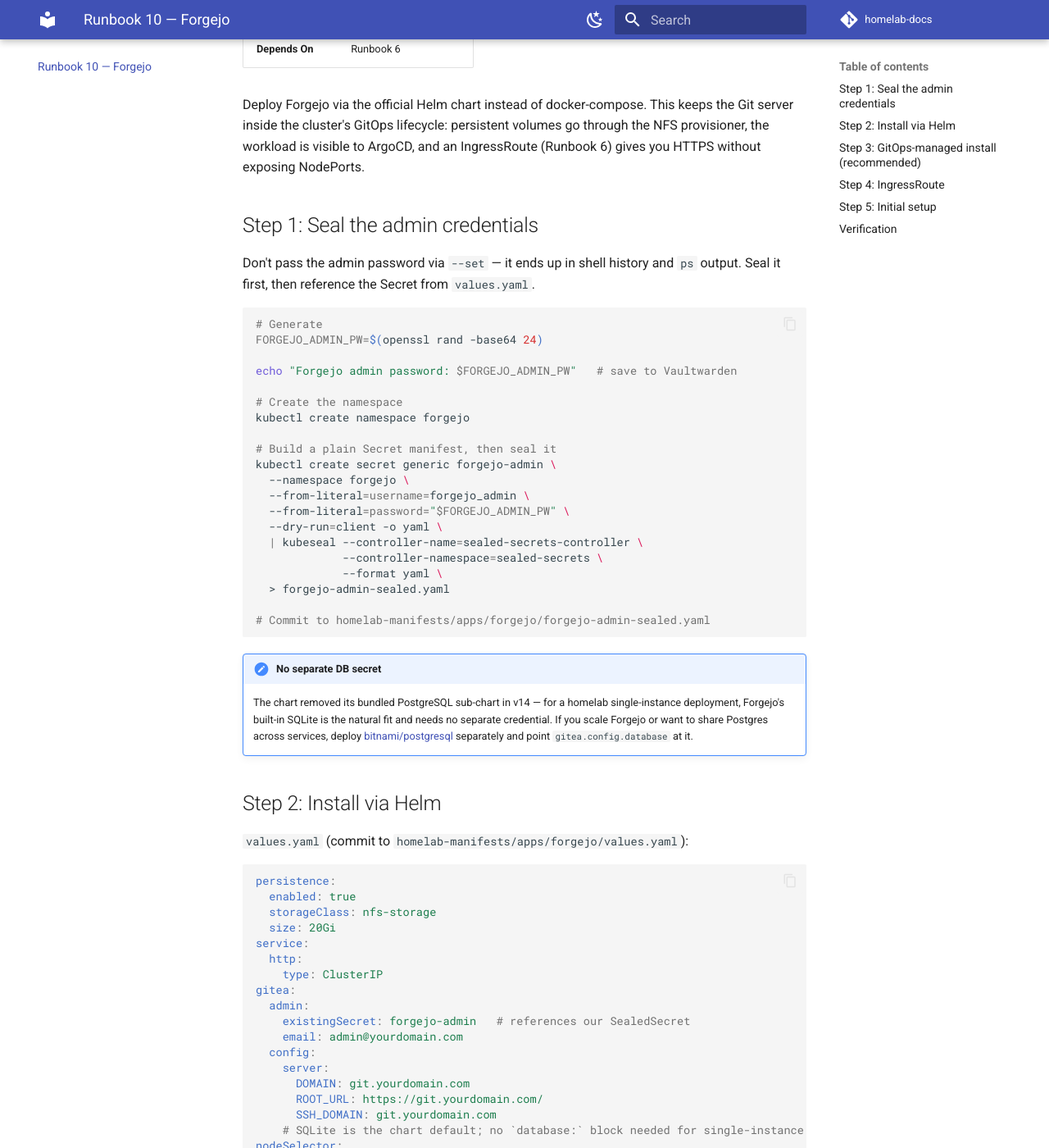
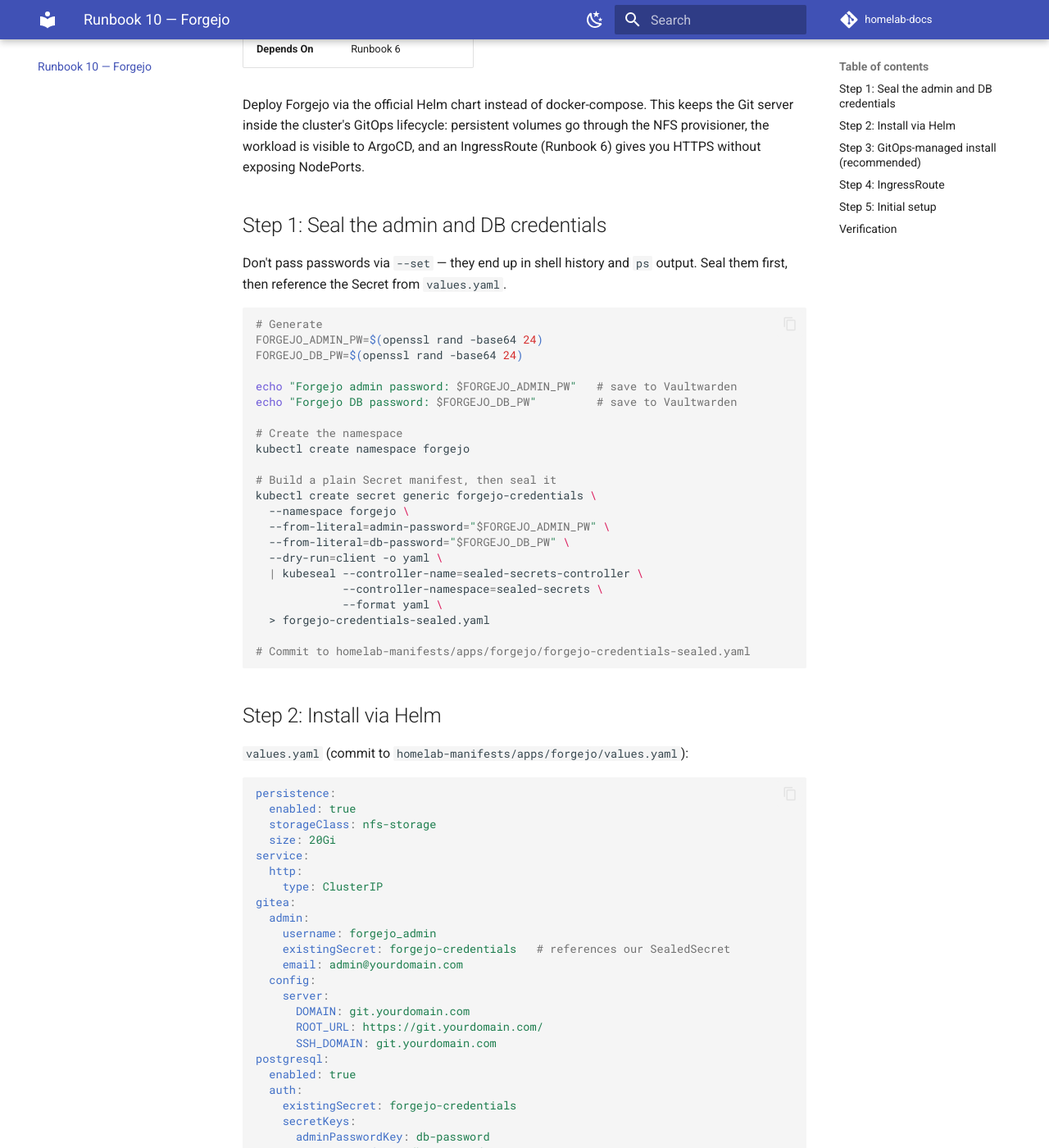
Before and after one commit to alivenda/homelab-docs, an MkDocs documentation site: the page built from docs/10-forgejo.md, in a window 1280 px wide and 1400 px high, scrolled down 394 px. Shown: the whole window at 82% size. Built offline with MkDocs 1.6.1 and Material for MkDocs 9.7.7, drawn with Linux system fonts in a browser that asks for light colours; comment, search, counter and statistics services are not loaded; some of the changed text lies outside the part shown.

Commit message:
Revert "fix(r10): use SQLite + OCI chart install (chart v14+ removed Postgres subchart)"
This reverts commit 8912dd5bb59b03a7b0ff06022b8acaeeba0dd3f4.

````diff
--- a/docs/10-forgejo.md
+++ b/docs/10-forgejo.md
@@ -11,35 +11,34 @@ Self-hosted Git server.
 
 Deploy Forgejo via the official Helm chart instead of docker-compose. This keeps the Git server inside the cluster's GitOps lifecycle: persistent volumes go through the NFS provisioner, the workload is visible to ArgoCD, and an IngressRoute (Runbook 6) gives you HTTPS without exposing NodePorts.
 
-## Step 1: Seal the admin credentials
+## Step 1: Seal the admin and DB credentials
 
-Don't pass the admin password via `--set` — it ends up in shell history and `ps` output. Seal it first, then reference the Secret from `values.yaml`.
+Don't pass passwords via `--set` — they end up in shell history and `ps` output. Seal them first, then reference the Secret from `values.yaml`.
 
 ```bash
 # Generate
 FORGEJO_ADMIN_PW=$(openssl rand -base64 24)
+FORGEJO_DB_PW=$(openssl rand -base64 24)
 
 echo "Forgejo admin password: $FORGEJO_ADMIN_PW"   # save to Vaultwarden
+echo "Forgejo DB password: $FORGEJO_DB_PW"         # save to Vaultwarden
 
 # Create the namespace
 kubectl create namespace forgejo
 
 # Build a plain Secret manifest, then seal it
-kubectl create secret generic forgejo-admin \
+kubectl create secret generic forgejo-credentials \
   --namespace forgejo \
-  --from-literal=username=forgejo_admin \
-  --from-literal=password="$FORGEJO_ADMIN_PW" \
+  --from-literal=admin-password="$FORGEJO_ADMIN_PW" \
+  --from-literal=db-password="$FORGEJO_DB_PW" \
   --dry-run=client -o yaml \
   | kubeseal --controller-name=sealed-secrets-controller \
              --controller-namespace=sealed-secrets \
              --format yaml \
-  > forgejo-admin-sealed.yaml
+  > forgejo-credentials-sealed.yaml
 
-# Commit to homelab-manifests/apps/forgejo/forgejo-admin-sealed.yaml
+# Commit to homelab-manifests/apps/forgejo/forgejo-credentials-sealed.yaml
 ```
-
-!!! note "No separate DB secret"
-    The chart removed its bundled PostgreSQL sub-chart in v14 — for a homelab single-instance deployment, Forgejo's built-in SQLite is the natural fit and needs no separate credential. If you scale Forgejo or want to share Postgres across services, deploy [bitnami/postgresql](https://artifacthub.io/packages/helm/bitnami/postgresql) separately and point `gitea.config.database` at it.
 
 ## Step 2: Install via Helm
 
@@ -55,28 +54,39 @@ service:
     type: ClusterIP
 gitea:
   admin:
-    existingSecret: forgejo-admin   # references our SealedSecret
+    username: forgejo_admin
+    existingSecret: forgejo-credentials   # references our SealedSecret
     email: admin@yourdomain.com
   config:
     server:
       DOMAIN: git.yourdomain.com
       ROOT_URL: https://git.yourdomain.com/
       SSH_DOMAIN: git.yourdomain.com
-    # SQLite is the chart default; no `database:` block needed for single-instance.
+postgresql:
+  enabled: true
+  auth:
+    existingSecret: forgejo-credentials
+    secretKeys:
+      adminPasswordKey: db-password
+      userPasswordKey: db-password
+  global:
+    storageClass: nfs-storage
 nodeSelector:
   storage: large
 ```
 
-Install (the chart is published as an OCI artifact — no `helm repo add` needed):
+Install:
 
 ```bash
-helm install forgejo oci://code.forgejo.org/forgejo-helm/forgejo \
+helm repo add forgejo https://code.forgejo.org/forgejo-helm
+helm repo update
+helm install forgejo forgejo/forgejo \
   --namespace forgejo \
   --values values.yaml
 ```
 
 !!! warning "Chart key naming"
-    The Forgejo Helm chart inherits Gitea's chart-internal key naming (the `gitea.` prefix), since Forgejo forked it. This is not a bug — check the chart README at [code.forgejo.org/forgejo-helm](https://code.forgejo.org/forgejo-helm/forgejo-helm) for any value name changes if you upgrade the chart later.
+    The Forgejo Helm chart inherits Gitea's chart-internal key naming (the `gitea.` prefix), since Forgejo forked it. This is not a bug — check chart docs at [code.forgejo.org/forgejo-helm](https://code.forgejo.org/forgejo-helm/forgejo-helm) for any value name changes if you upgrade the chart later.
 
 ## Step 3: GitOps-managed install (recommended)
 
@@ -92,9 +102,9 @@ metadata:
 spec:
   project: default
   sources:
-    - repoURL: code.forgejo.org/forgejo-helm   # OCI registry, no scheme prefix
+    - repoURL: https://code.forgejo.org/forgejo-helm
       chart: forgejo
-      targetRevision: 17.0.0   # pin a version, don't track latest
+      targetRevision: 9.0.0   # pin a version, don't track latest
       helm:
         valueFiles:
           - $values/apps/forgejo/values.yaml
@@ -167,7 +177,7 @@ spec:
 
     ```bash
     kubectl get pods -n forgejo
-    # Expected: forgejo-0 (1/1 Running). SQLite is in-pod, no separate DB pod.
+    # Expected: forgejo-0 + forgejo-postgresql-0 all 1/1 Running
     ```
 
 - [ ] Web UI reachable at `https://git.yourdomain.com` — login as `forgejo_admin` works.
````
